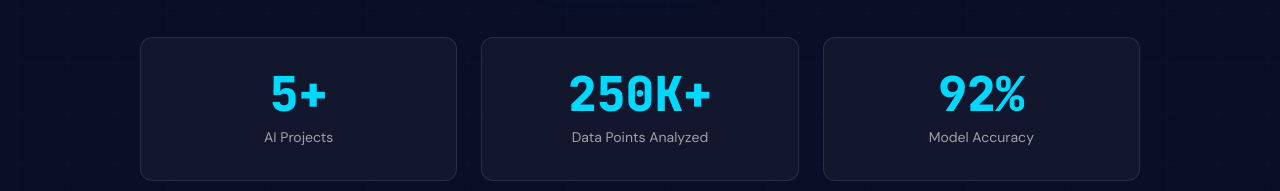
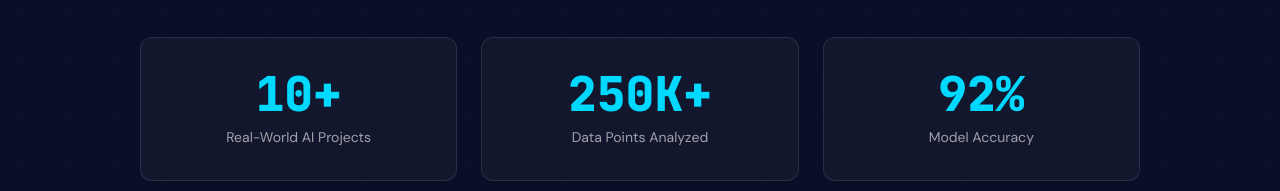
Before and after one commit to HeshamAhmedd/heshamahmedd.github.io, a plain HTML site: page index.html in a window 1280 px wide. Shown: the part 554-745 px from the top of the page. Drawn offline with Linux system fonts and the light colour scheme.

Commit message:
Update AI project statistics in index.html

```diff
--- a/index.html
+++ b/index.html
@@ -54,8 +54,8 @@
             </div>
             <div class="hero-stats">
                 <div class="stat-card">
-                    <div class="stat-number">5+</div>
-                    <div class="stat-label">AI Projects</div>
+                    <div class="stat-number">10+</div>
+                    <div class="stat-label">Real-World AI Projects</div>
                 </div>
                 <div class="stat-card">
                     <div class="stat-number">250K+</div>
```
